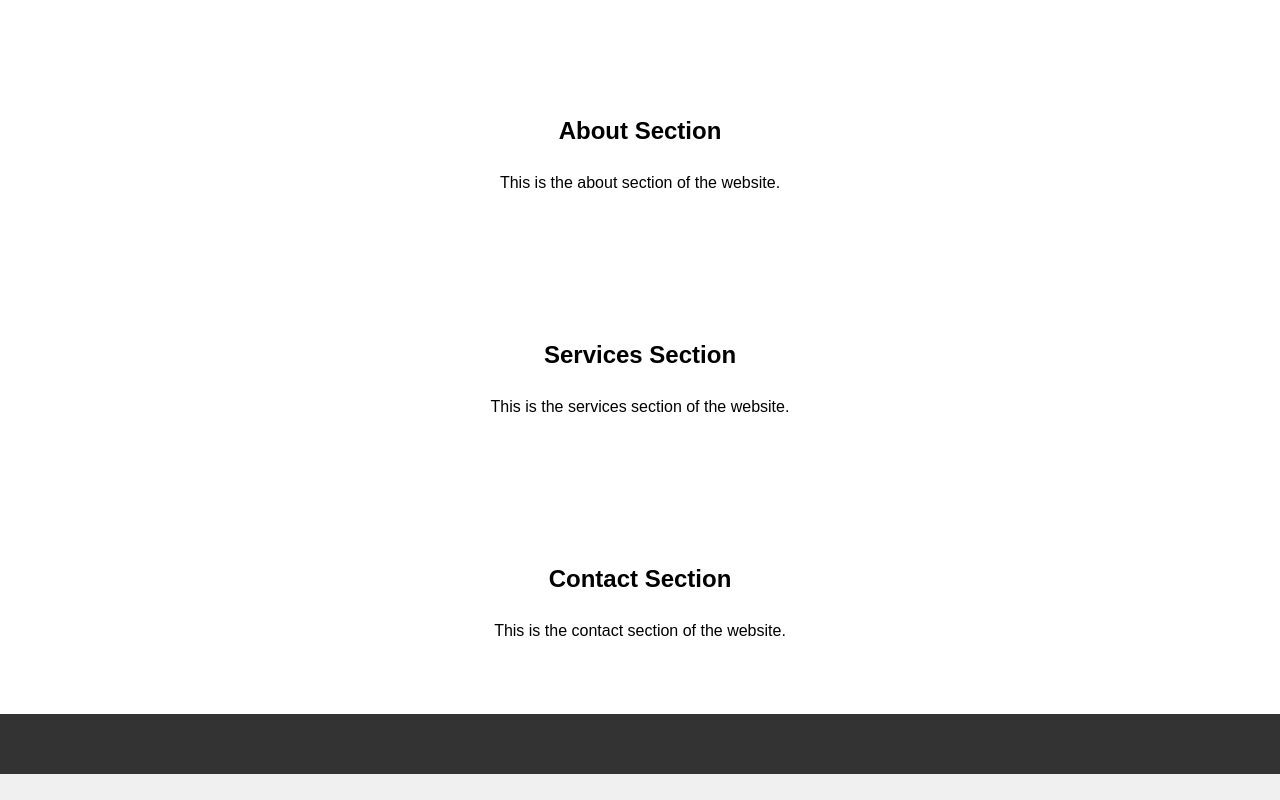
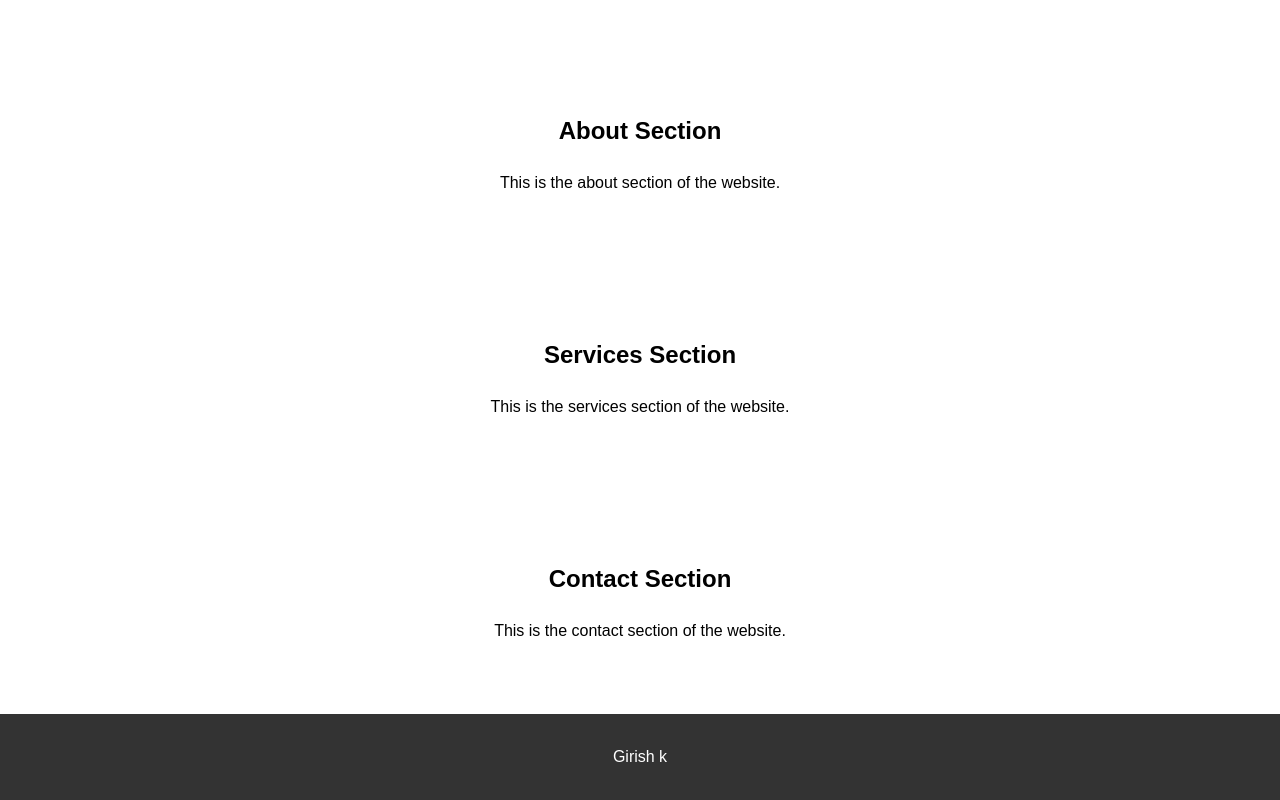
Before and after one commit to Girishksv/project, a plain HTML site: page index.html in a window 1280 px wide. Shown: the part 322-1122 px from the top of the page. Before the commit the page ends 1096 px from the top, so only its background shows below. Drawn offline with Linux system fonts and the light colour scheme.

Commit message:
firstcommit

```diff
--- a/index.html
+++ b/index.html
@@ -51,7 +51,7 @@
 
     <footer>
         <div class="container">
-
+         <p><center>Girish k</center></p>
         </div>
     </footer>
 </body>
```
